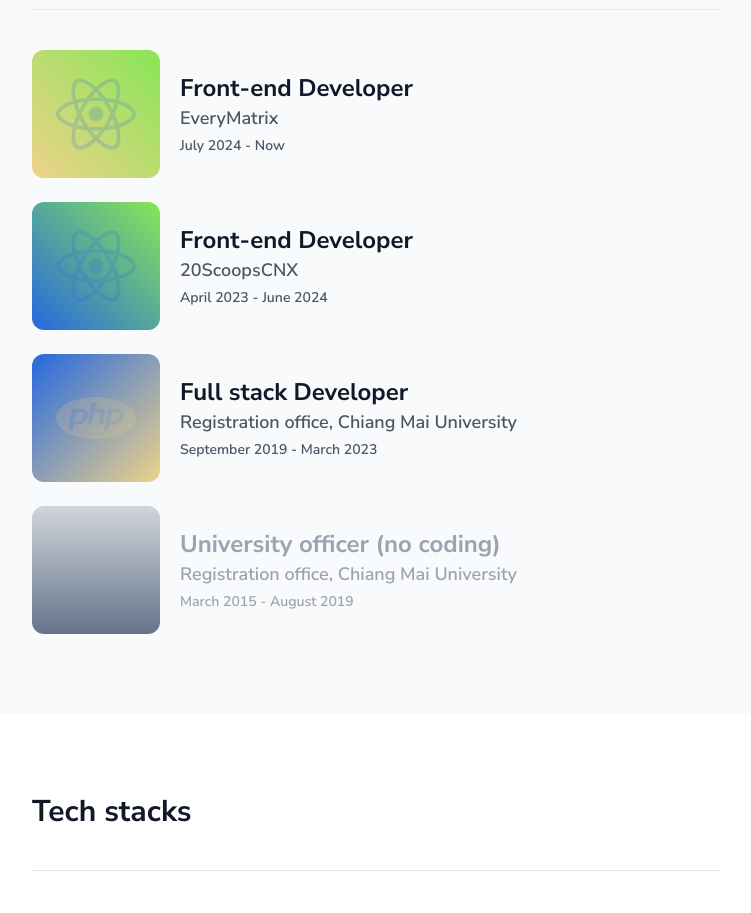
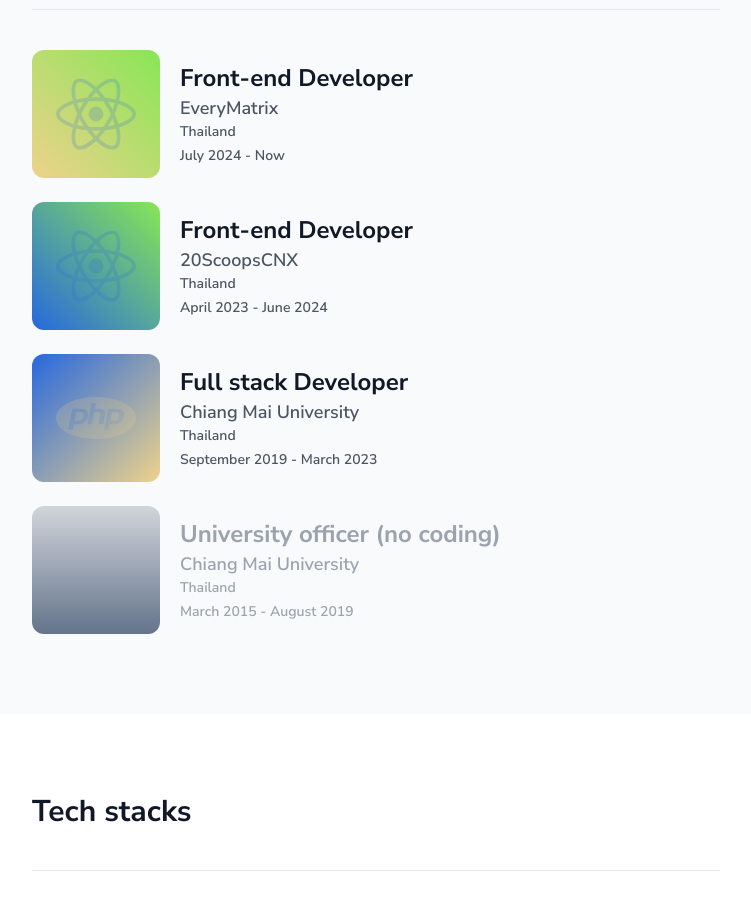
Before and after one commit to micro927/personal-website, a Next.js app: page / in a window 1280 px wide. Shown: the part 940-1853 px from the top of the page, without its empty margins (264-1015 px from the left). Built offline with nearby package versions, Linux system fonts and the light colour scheme.

Commit message:
feat: add city and country to work

```diff
--- a/app/components/section/work/components/workCard.tsx
+++ b/app/components/section/work/components/workCard.tsx
@@ -10,8 +10,15 @@
   work: Work;
   onClickOpenModal?: (work: Work) => void;
 }) {
-  const { jobTitle, jobType, dateStart, dateEnd, organization, skillList } =
-    work;
+  const {
+    jobTitle,
+    jobType,
+    dateStart,
+    dateEnd,
+    organization,
+    country,
+    skillList,
+  } = work;
   const isDeveloperJob = jobType !== JobTypeEnum.NONE;
   const workPeriod = dateStringPeriodToMonthAndYearPeriod(dateStart, dateEnd);
   const openModal = () => isDeveloperJob && onClickOpenModal?.(work);
@@ -48,6 +55,7 @@
             {jobTitle}
           </h4>
           <p className="text-sm md:text-lg">{organization}</p>
+          <p className="text-xs md:text-sm">{country}</p>
         </div>
         <p className="text-xs md:text-sm">{workPeriod}</p>
       </div>
--- a/app/components/section/work/components/workModal.tsx
+++ b/app/components/section/work/components/workModal.tsx
@@ -25,6 +25,8 @@
     jobTitle,
     skillList,
     organization,
+    city,
+    country,
     descriptionList,
     dateStart,
     dateEnd,
@@ -61,6 +63,9 @@
           <div className="flex flex-col gap-1">
             <h4 className="text-xl font-bold md:text-2xl">{jobTitle}</h4>
             <p className="text-base font-bold md:text-lg">{organization}</p>
+            <p className="text-sm font-semibold md:text-base">
+              {city}, {country}
+            </p>
           </div>
           <p className="text-sm font-semibold md:text-base">
             {workPeriod} ({duration})
--- a/app/components/section/work/index.tsx
+++ b/app/components/section/work/index.tsx
@@ -33,11 +33,14 @@
   });
   const openModal = (work: Work) => {
     setModalWork(work);
-    setModalWorkTechSkills(() =>
-      techSkills.filter((techSkill) =>
-        work.skillList.includes(techSkill.skillId),
-      ),
-    );
+    setModalWorkTechSkills(() => {
+      return work.skillList.map(
+        (techSkillId) =>
+          techSkills.findLast(
+            (techSkill) => techSkill.skillId === techSkillId,
+          ) as TechSkill,
+      );
+    });
     setIsOpenModal(true);
   };
   const closeModal = () => setIsOpenModal(false);
--- a/app/core/data/index.ts
+++ b/app/core/data/index.ts
@@ -29,8 +29,10 @@
       jobNo: 0,
       jobTitle: 'University officer (no coding)',
       jobType: JobTypeEnum.NONE,
-      organization: 'Registration office, Chiang Mai University',
+      organization: 'Chiang Mai University',
       organizationURL: 'https://www.reg.cmu.ac.th',
+      city: 'Chiang Mai',
+      country: 'Thailand',
       dateStart: '2015-03-01',
       dateEnd: '2019-08-01',
       descriptionList: [],
@@ -40,8 +42,10 @@
       jobNo: 1,
       jobTitle: 'Full stack Developer',
       jobType: JobTypeEnum.FULLSTACK,
-      organization: 'Registration office, Chiang Mai University',
+      organization: 'Chiang Mai University',
       organizationURL: 'https://www.reg.cmu.ac.th',
+      city: 'Chiang Mai',
+      country: 'Thailand',
       dateStart: '2019-09-09',
       dateEnd: '2023-03-31',
       descriptionList: [
@@ -64,6 +68,8 @@
       jobType: JobTypeEnum.FRONTEND,
       organization: '20ScoopsCNX',
       organizationURL: 'https://20scoopscnx.com/',
+      city: 'Chiang Mai',
+      country: 'Thailand',
       dateStart: '2023-04-01',
       dateEnd: '2024-06-30',
       descriptionList: [
@@ -85,6 +91,8 @@
       jobType: JobTypeEnum.FRONTEND,
       organization: 'EveryMatrix',
       organizationURL: 'https://everymatrix.com/',
+      city: 'Chiang Mai',
+      country: 'Thailand',
       dateStart: '2024-07-01',
       dateEnd: '',
       descriptionList: [
--- a/app/core/types/data.ts
+++ b/app/core/types/data.ts
@@ -66,6 +66,8 @@
   jobType: JobTypeEnum;
   organization: string;
   organizationURL: string;
+  city: string;
+  country: string;
   dateStart: string;
   dateEnd: string;
   descriptionList: string[];
```
